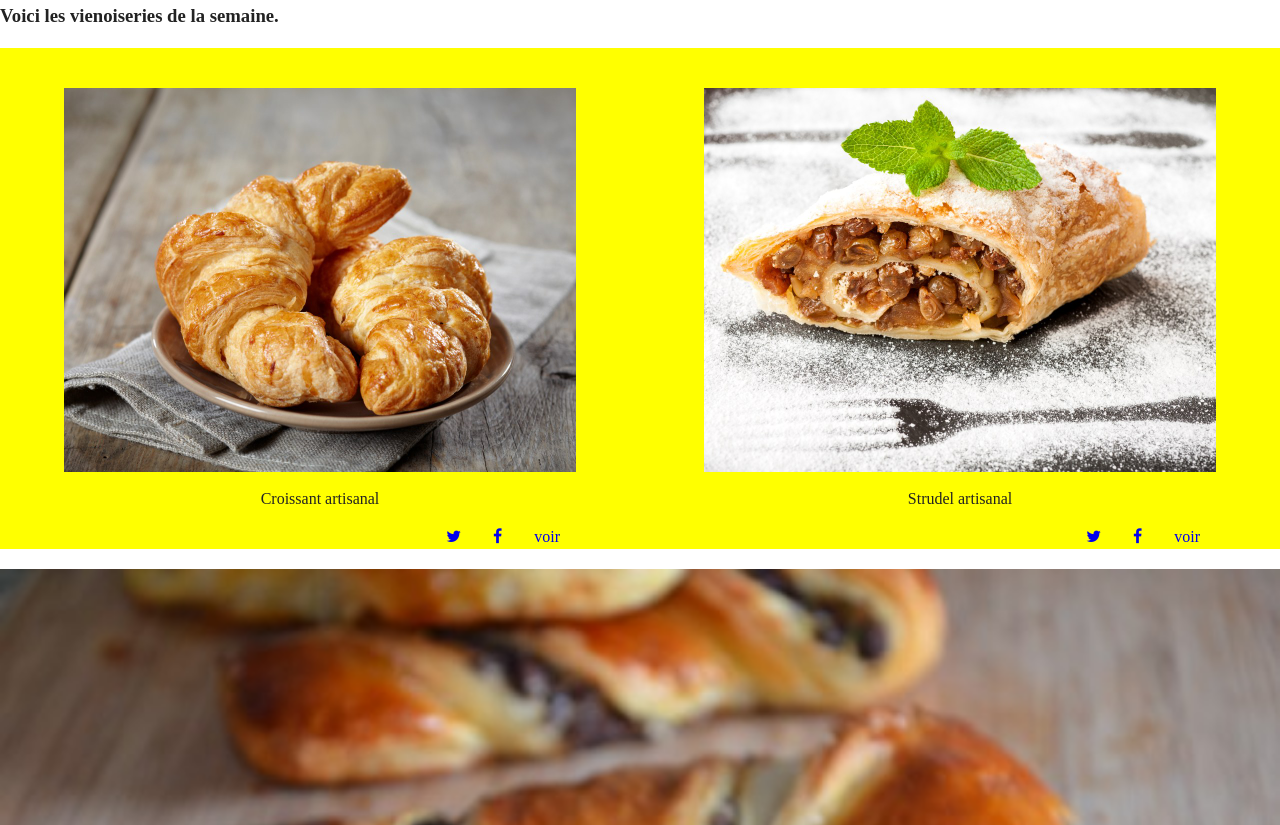
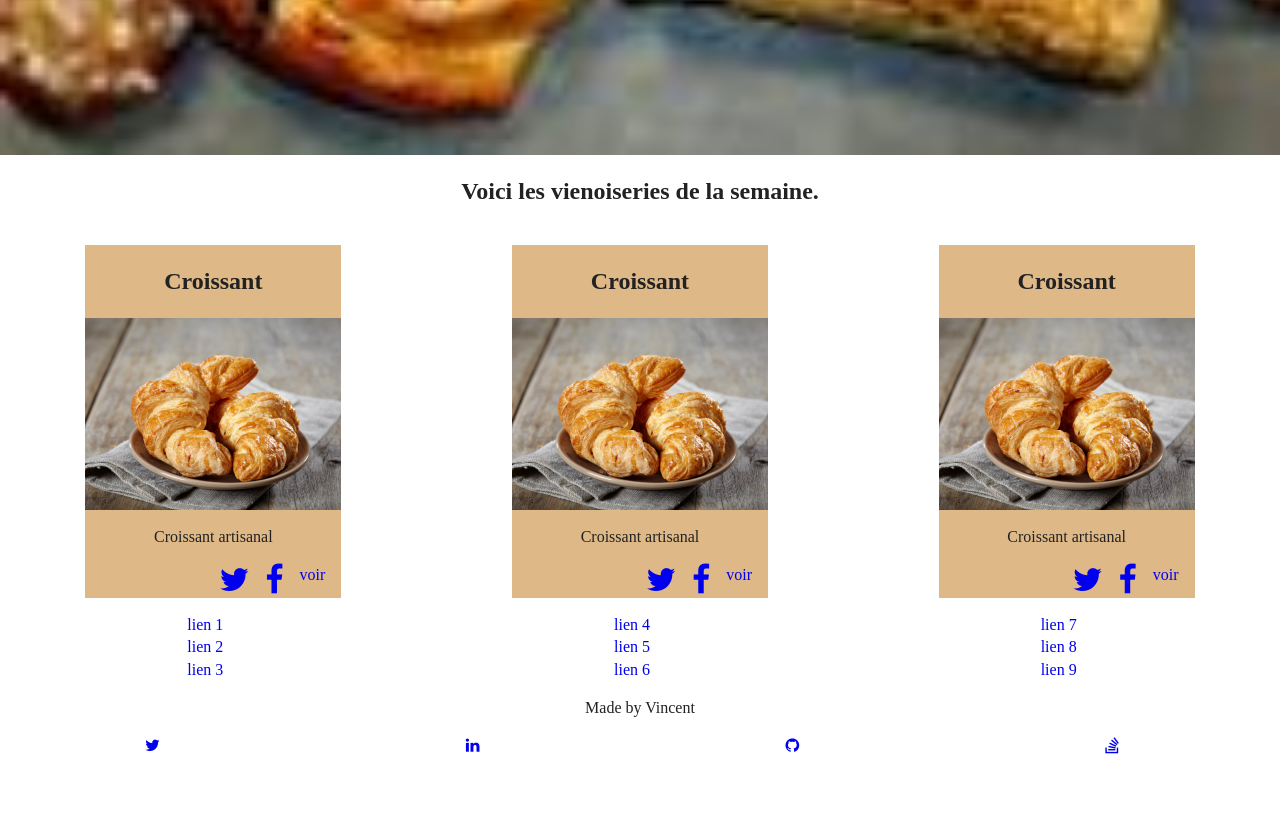
Before and after one commit to akroma59/Boulangerie, a plain HTML site: page index.html in a window 1280 px wide. Shown: the part 1329-2154 px from the top of the page. After the commit the page ends 2087 px from the top, so only its background shows below. Drawn offline with nearby package versions, Linux system fonts and the light colour scheme.

Commit message:
finish html+css

```diff
--- a/css/main.css
+++ b/css/main.css
@@ -104,12 +104,35 @@ textarea {
     display:none;
 }
 
-.couleur {
+.icone {
+    display: flex;
+    justify-content: flex-end;
+}
 
-}
 
 .flex {
     display: flex;
+    flex-wrap: wrap;
+    justify-content: center;
+}
+
+article {
+    width: 40%;
+}
+
+.lien {
+    display: flex;
+    flex-direction: column;
+}
+
+.couleur {
+    background-color: burlywood;
+    margin: 1em;
+}
+
+
+.Tcentre{
+    text-align: center;
 }
 
 /*
@@ -132,6 +155,7 @@ i,a {
 ul {
     list-style-type: none;
 }
+
 /*
 ~~~~~~~~ End Common Rules ~~~~~~~~~
 */
@@ -151,22 +175,21 @@ ul {
     width: 30%;
 }
 
-.login {
-    background-color: red;
-}
-
 section h1, p {
     text-align: center;
 }
 
-.mobile_article {
+.flex {
+    display: flex;
+    justify-content: center;
     width: 100%;
-    height: 50%;
-    display: flex;
-    justify-content: flex-end;
 }
 
-.mobile_article i, a {
+article {
+    width: 100%;
+}
+
+.article i, a {
     margin-right: 1em;
 }
 
@@ -174,18 +197,39 @@ section h1, p {
     display: none;
 }
 
+.p_img {
+    display: none;
+}
+
+.lien {
+    display: none;
+}
+
+
+.icone_footer {
+    display: flex;
+    justify-content: space-around;
+    margin: auto;
+}
 @media screen and (min-width:500px){
+
+.logo_header {
+    display: flex;
+    align-items: center;
+}
+
+.logo_droit {
+    display: flex;
+    align-items: center;
+}
+
+.nav {
+    display: flex;
+    justify-content: flex-start;
+}
 
 #none  {
     display: block;
-}
-
-
-.logo_droit {
-    background-color: rebeccapurple;
-    width: 100%;
-    display: flex;
-    align-items: center;
 }
 
 .selection {
@@ -198,6 +242,10 @@ section h1, p {
 .img_tel {
     display: none
 }
+
+.p_img {
+    display: block
+}
 .background_logo3 {
         background-image: url(../logo3.jpg);
 }
@@ -207,50 +255,55 @@ section h1, p {
 }
 
 
-.tablette_div {
-    width: 100%;
+.flex {
+    display: flex;
+    justify-content: flex-end;
+    justify-content: space-around;
+}
+
+article {
+    width: 40%;
+}
+
+.lien {
+    display: none;
+}
+
+@media screen and (min-width:1200px){
+
+
+
+.call_action {
+    display: flex;
+    justify-content: space-around;
+    align-items: center;
+}
+
+
+.flex {
+    display: flex;
+    justify-content: space-around;
+}
+
+.flex article {
+    width: 20%
+}
+
+.block_lien {
+    display: flex;
+    flex-direction: row;
+    justify-content: space-around;
+}
+
+.lien {
     display: flex;
 }
 
-.tablette_article {
+.icone_footer {
     display: flex;
-    flex-direction: column;
-    background-color: yellow;
-}
-
-.text_article_tab {
-    width: 80%;
+    justify-content: space-around;
     margin: auto;
 }
-
-}
-/*
-~~~~~~~~ End Header Rules ~~~~~~~~~
-*/
-
-
-
-/*
-~~~~~~~~ Start Main rules ~~~~~~~~~
-*/
-
-/*
-~~~~~~~~ End Main Rules ~~~~~~~~~
-*/
-
-
-
-
-
-
-
-
-
-
-
-
-
-
 
 /* ==========================================================================
    Helper classes
--- a/index.html
+++ b/index.html
@@ -16,6 +16,7 @@
   <link rel="stylesheet" href="css/main.css">
 
   <!-- FONT-->
+  <link rel="shortcut icon" href="favicon.jpg">
   <link rel="stylesheet" href="font/css/font-awesome.min.css">
 </head>
 
@@ -31,11 +32,9 @@
   <header>
     <section>
       <div class="logo_header">
-        <div>
         <img src="logo1.jpg" alt="logo boulangerie">
-        </div>
         <div class="logo_droit">
-        <i class="fa fa-sign-in" aria-hidden="true"></i>
+        <i class="fa fa-user" aria-hidden="true"></i>
         <form id="none"action="index.html">
           <input type="text">
         </form>
@@ -73,56 +72,57 @@
   ~~~~~~~~~~ Start Main ~~~~~~~~~~~~~~
   -->
   <main>
+    <div class="call_action none couleur Tcentre">
       <div>
-      <a href=""></a>
-      <p></p>
-      <a href=""></a>
-      <p></p>
-      <a href=""></a>
-      <p></p>
+      <a href="#">Call to action</a>
+      <p>Appuyez vous ne serez pas déçu</p>
       </div>
       <div>
+      <a href="#">Call to action</a>
+      <p>Appuyez vous ne serez pas déçu</p>
+      </div>
+      <div>
+      <a href="#">Call to action</a>
+      <p>Appuyez vous ne serez pas déçu</p>
+      </div>
+    </div>
+    <div class="p_img">
       <p>Venez tous gouter mes vienoiseries</p>
       <img src="logo7.jpeg" alt="image boulangerie">
     </div>
-    <p></p>
-    <h3>Voici les vienoiseries de la semaine.</h3>
-    <div class="tablette_div">
-      <article class="tablette_article">
-        <h2></h2>
-        <div class="text_article_tab">
+    <h2 class="Tcentre">Voici les vienoiseries de la semaine.</h2>
+    <div class="flex">
+      <article class="couleur">
+        <h2 class="Tcentre">Croissant</h2>
         <img src="logo4.jpg" alt="croissant">
         <p>Croissant artisanal</p>
-          <div class="mobile_article">
-            <a href="https://www.twitter.fr"><i class="fa fa-twitter" aria-hidden="true"></i></a>
-            <a href="https://www.facebook.fr"><i class="fa fa-facebook" aria-hidden="true"></i></a>
+        <div class="icone">
+        <a href="https://www.twitter.fr"><i class="fa fa-twitter fa-2x" aria-hidden="true"></i></a>
+        <a href="https://www.facebook.fr"><i class="fa fa-facebook fa-2x" aria-hidden="true"></i></a>
         <a href="#">voir</a>
         </div>
+      </article>
+      <article class="couleur">
+        <h2 class="Tcentre">Croissant</h2>
+        <img src="logo4.jpg" alt="croissant">
+        <p>Croissant artisanal</p>
+        <div class="icone">
+        <a href="https://www.twitter.fr"><i class="fa fa-twitter fa-2x" aria-hidden="true"></i></a>
+        <a href="https://www.facebook.fr"><i class="fa fa-facebook fa-2x" aria-hidden="true"></i></a>
+        <a href="#">voir</a>
         </div>
       </article>
-      <article class="tablette_article">
-        <h2></h2>
-        <div class="text_article_tab">
-        <img src="logo5.jpg" alt="strudel">
-        <p>Strudel artisanal</p>
-          <div class="mobile_article">
-            <a href="https://www.twitter.fr"><i class="fa fa-twitter" aria-hidden="true"></i></a>
-            <a href="https://www.facebook.fr"><i class="fa fa-facebook" aria-hidden="true"></i></a>
+      <article class="couleur">
+        <h2 class="Tcentre">Croissant</h2>
+        <img src="logo4.jpg" alt="croissant">
+        <p>Croissant artisanal</p>
+        <div class="icone">
+        <a href="https://www.twitter.fr"><i class="fa fa-twitter fa-2x" aria-hidden="true"></i></a>
+        <a href="https://www.facebook.fr"><i class="fa fa-facebook fa-2x" aria-hidden="true"></i></a>
         <a href="#">voir</a>
-          </div>
         </div>
       </article>
     </div>
-    <article>
-      <h2></h2>
-      <img src="logo6.jpg" alt="torsade chocolat">
-      <p>Torsade chocolat artisanal</p>
-        <div class="mobile_article">
-         <a href="https://www.twitter.fr"><i class="fa fa-twitter" aria-hidden="true"></i></a>
-         <a href="https://www.facebook.fr"><i class="fa fa-facebook" aria-hidden="true"></i></a>
-         <a href="#">voir</a>
-       </div>
-    </article>
   </main>
   <!--
   ~~~~~~~~~~~~ End Main ~~~~~~~~~~~~~~
@@ -131,21 +131,27 @@
   ~~~~~~~~~~~~ Start Footer ~~~~~~~~~~~~~~
   -->
   <footer>
-    <div class="none">
+    <div class="block_lien">
+      <div class="lien">
         <a href="#">lien 1</a>
         <a href="#">lien 2</a>
         <a href="#">lien 3</a>
+      </div>
+      <div class="lien">
         <a href="#">lien 4</a>
         <a href="#">lien 5</a>
         <a href="#">lien 6</a>
+      </div>
+      <div class="lien">
         <a href="#">lien 7</a>
         <a href="#">lien 8</a>
         <a href="#">lien 9</a>
       </div>
-    <div>
+    </div>
+      <div class="credits">
         <p>Made by Vincent</p>
       </div>
-    <div>
+    <div class="icone_footer">
       <a href="https://www.twitter.fr"><i class="fa fa-twitter" aria-hidden="true"></i></a>
       <a href="https://linkedin"><i class="fa fa-linkedin" aria-hidden="true"></i></a>
       <a href="https://github.com/akroma59/Boulangerie"><i class="fa fa-github" aria-hidden="true"></i></a>
```
Also changed, not shown: favicon.jpg (added). Lines whose indentation alone changed are shown as unchanged.
